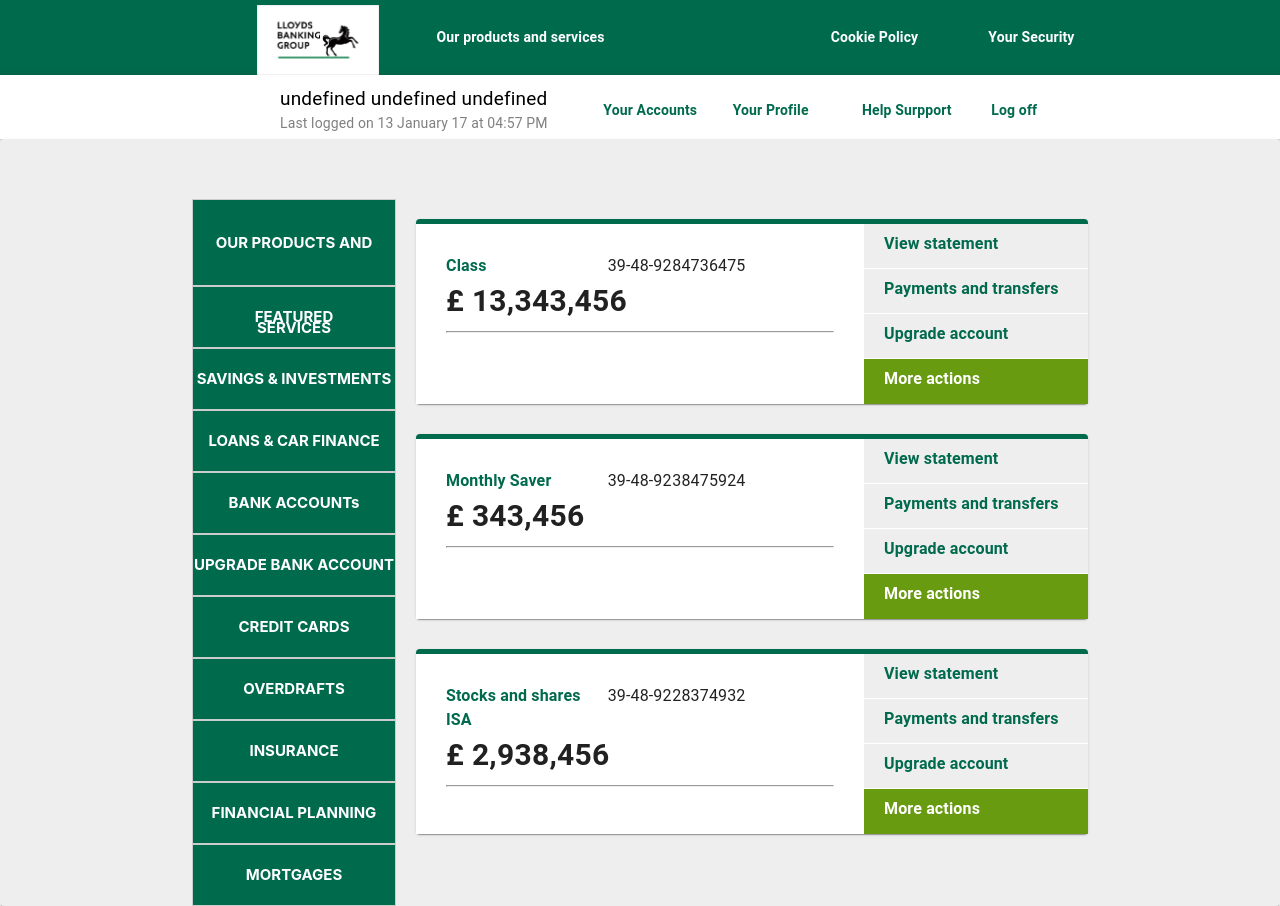
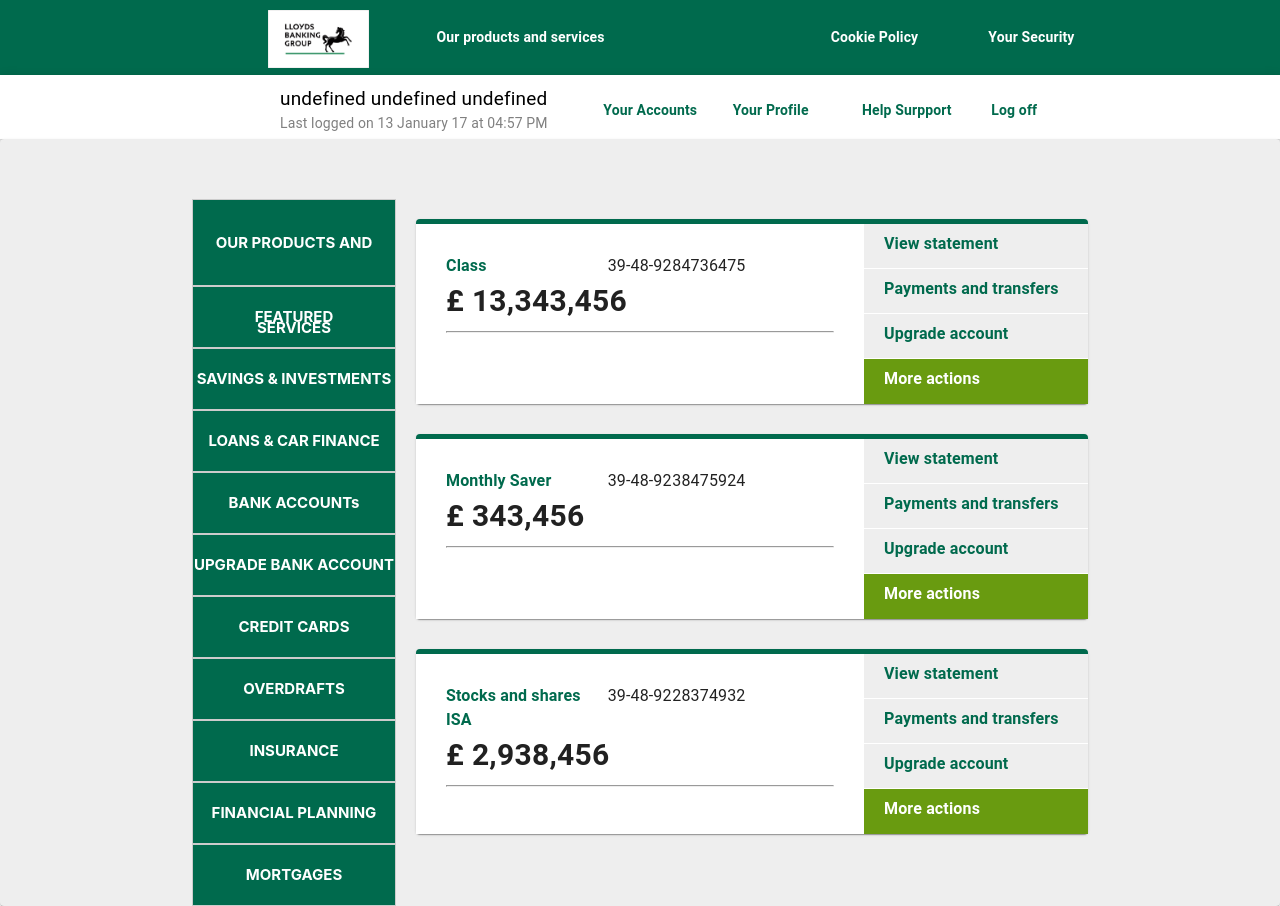
Before and after one commit to nicky1127/mca-mock, a React (Create React App) app: page / in a window 1280 px wide. Built offline with nearby package versions, Linux system fonts and the light colour scheme.

Commit message:
height change to brand logo

```diff
--- a/src/components/GreenBar.js
+++ b/src/components/GreenBar.js
@@ -19,7 +19,8 @@
     paddingRight: "110px"
   },
   gridLogo:{
-    height: "100%",
+    paddingTop: "5px",
+    height: "90%"
   },
   title:{
     fontSize: '14px',
```
Also changed, not shown: public/images/halifax_icon.png, public/images/halifax_icon1.png (added).
